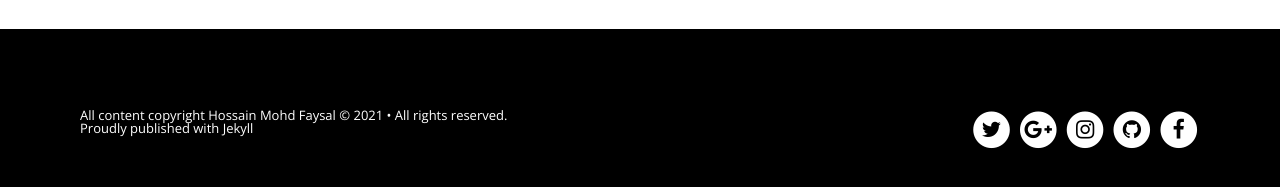
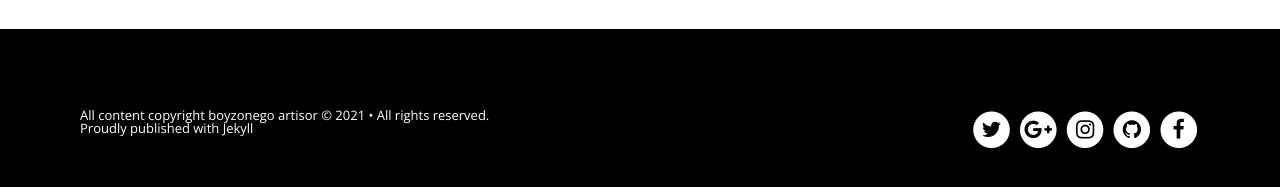
Before and after one commit to basobox/basobox2, a Jekyll site: the page built from index.html, in a window 1280 px wide and 900 px high, scrolled down 1773 px. Shown: the part 669-856 px from the top of the window. Built offline with Jekyll 4.4.1, drawn with Linux system fonts in a browser that asks for light colours; nearby versions of some CDN libraries; the list of posts is cut into pages by our own code.

Commit message:
Update _config.yml

```diff
--- a/_config.yml
+++ b/_config.yml
@@ -11,9 +11,9 @@ url:        	    /basobox
 
 # Owner/author information
 owner:
-  name:           Hossain Mohd Faysal
+  name:           boyzonego artisor
   avatar:         hmfaysal.jpg
-  email:          hmfaysal@alum.mit.edu
+  email:          nawafi.suren@gmail.com
   # Use the coder's toolbox at http://coderstoolbox.net/string/#!encoding=xml&action=encode&charset=us_ascii to encode your description into XML string
   description:    Awesome Dude, Awesome Life
   # Social networking links used in footer. Update and remove as you like.
```
